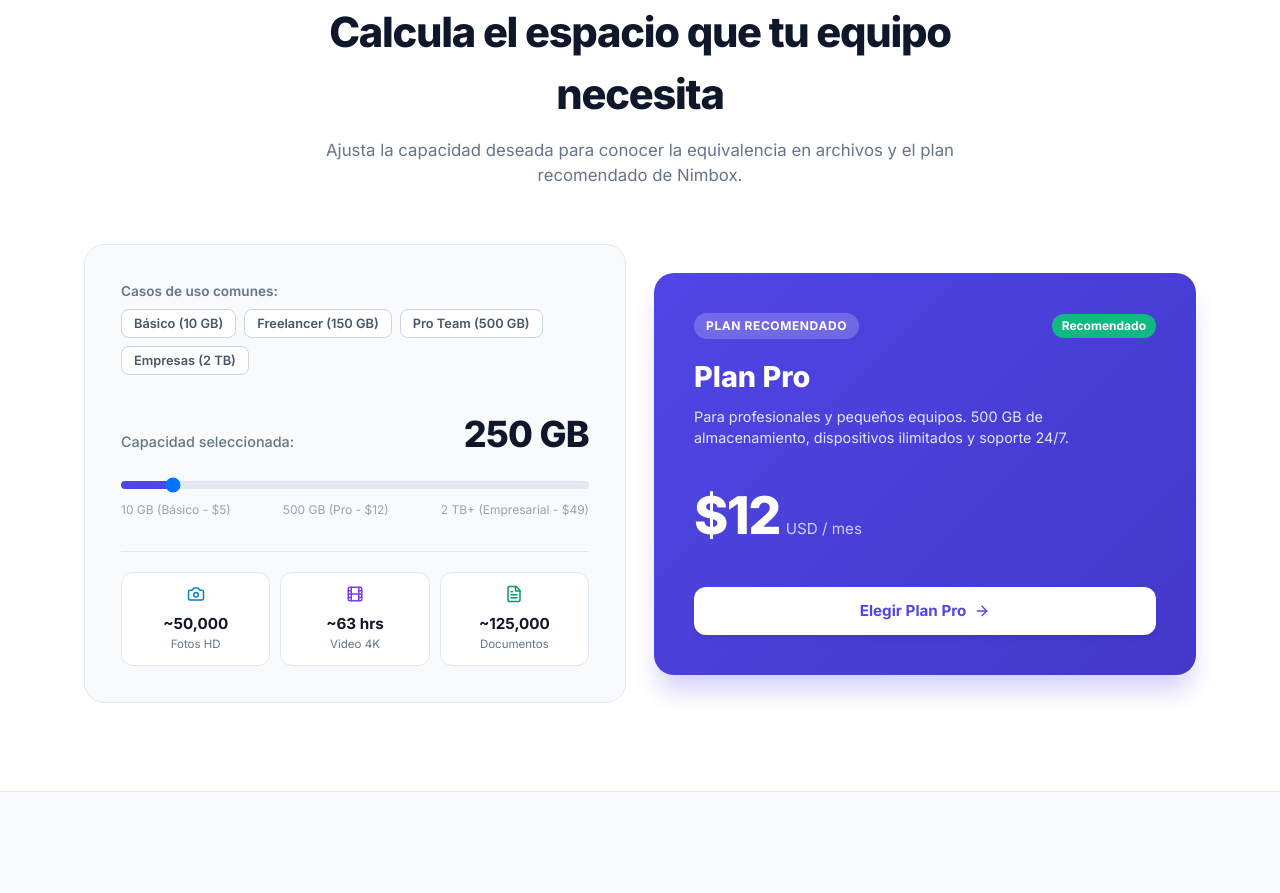
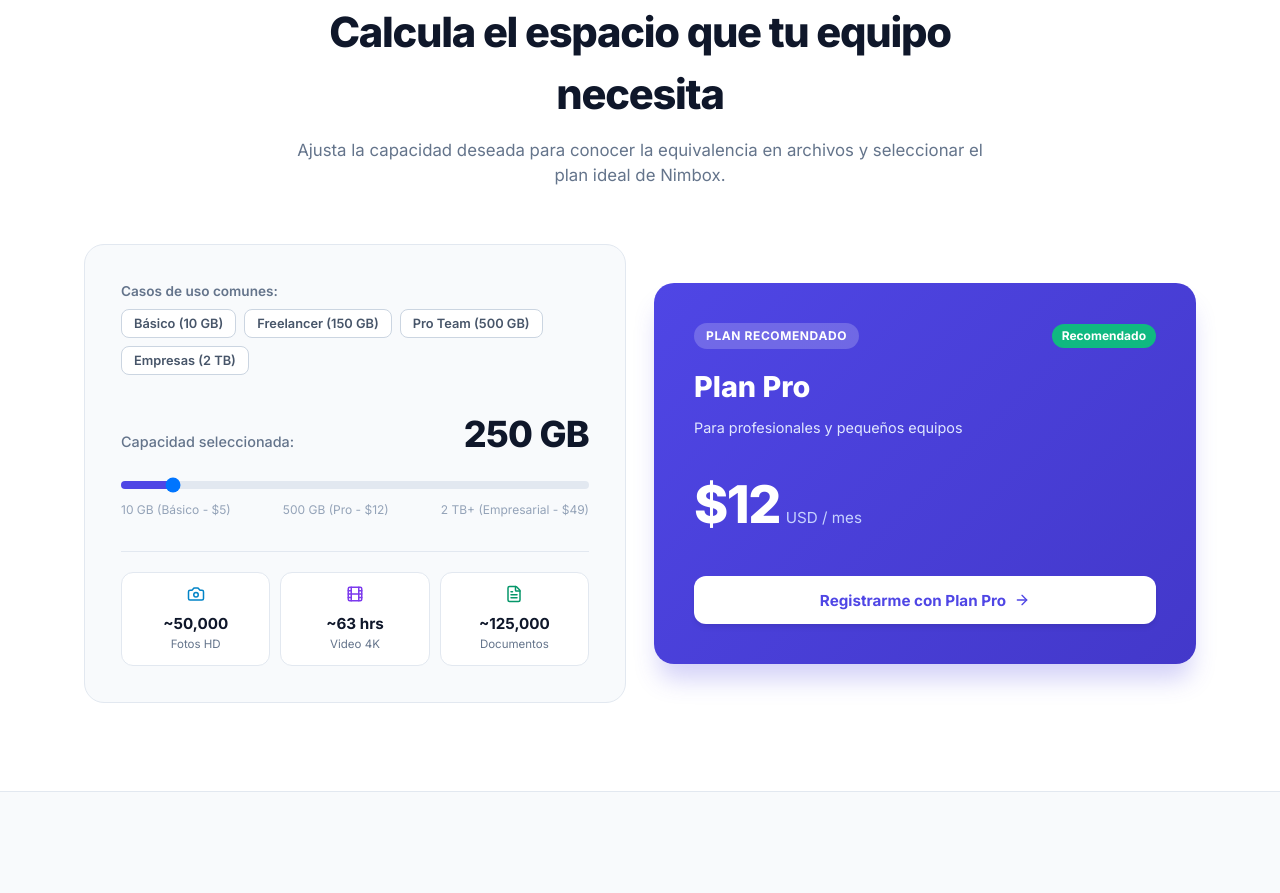
Before and after one commit to josuebarr10s/cloud_storage_saas, a React (Vite) app in the folder client/: page / in a window 1280 px wide. Shown: the part 2800-3693 px from the top of the page. Built offline with nearby package versions, Linux system fonts and the light colour scheme; no server answers; the database is empty.

Commit message:
Se corrigio el orden de los planes y tambien de la calculadora ya permite registrarse por medio de alli

```diff
--- a/client/src/components/landing/PricingSection.jsx
+++ b/client/src/components/landing/PricingSection.jsx
@@ -9,7 +9,9 @@
   useEffect(() => {
     async function loadPlans() {
       const dbPlans = await plansService.getPlans();
-      setPlans(dbPlans);
+      if (dbPlans && dbPlans.length > 0) {
+        setPlans(dbPlans.slice().sort((a, b) => a.precio - b.precio));
+      }
     }
     loadPlans();
   }, []);
--- a/client/src/components/landing/StorageCalculator.jsx
+++ b/client/src/components/landing/StorageCalculator.jsx
@@ -1,4 +1,4 @@
-import React, { useState } from 'react';
+import React, { useState, useEffect } from 'react';
 import {
   Sliders,
   Sparkles,
@@ -8,9 +8,90 @@
   TrendingDown,
   ArrowRight
 } from 'lucide-react';
+import { plansService } from '../../services/plansService.js';
+
+const FALLBACK_PLANS = [
+  {
+    id_plan: '11111111-1111-1111-1111-111111111111',
+    nombre: 'Básico',
+    name: 'Básico',
+    descripcion: 'Para uso personal y organización esencial. 10 GB de almacenamiento y acceso desde 2 dispositivos.',
+    desc: 'Para uso personal y organización esencial. 10 GB de almacenamiento y acceso desde 2 dispositivos.',
+    precio: 5,
+    price: 5,
+    precioAnual: 4.0,
+    storageQuota: '10 GB',
+    period: 'USD / mes',
+    badge: 'Uso Personal',
+    features: [
+      '10 GB de almacenamiento seguro',
+      'Acceso desde 2 dispositivos',
+      'Compartir por enlace',
+      'Soporte por email',
+      'Historial de versiones (7 días)'
+    ]
+  },
+  {
+    id_plan: '22222222-2222-2222-2222-222222222222',
+    nombre: 'Pro',
+    name: 'Pro',
+    descripcion: 'Para profesionales y pequeños equipos. 500 GB de almacenamiento, dispositivos ilimitados y soporte 24/7.',
+    desc: 'Para profesionales y pequeños equipos. 500 GB de almacenamiento, dispositivos ilimitados y soporte 24/7.',
+    precio: 12,
+    price: 12,
+    precioAnual: 9.6,
+    storageQuota: '500 GB',
+    popular: true,
+    period: 'USD / mes',
+    badge: 'Recomendado',
+    features: [
+      '500 GB de almacenamiento en la nube',
+      'Dispositivos ilimitados',
+      'Compartir con permisos avanzados',
+      'Soporte prioritario 24/7',
+      'Historial de versiones 30 días'
+    ]
+  },
+  {
+    id_plan: '33333333-3333-3333-3333-333333333333',
+    nombre: 'Empresarial',
+    name: 'Empresarial',
+    descripcion: 'Para organizaciones exigentes. Almacenamiento masivo, SSO, SLA 99.99% y soporte dedicado.',
+    desc: 'Para organizaciones exigentes. Almacenamiento masivo, SSO, SLA 99.99% y soporte dedicado.',
+    precio: 49,
+    price: 49,
+    precioAnual: 39.2,
+    storageQuota: 'Ilimitado',
+    period: 'USD / mes',
+    badge: 'Ilimitado / 2 TB+',
+    features: [
+      'Almacenamiento Ilimitado',
+      'SSO y control de acceso',
+      'SLA garantizado 99.99%',
+      'Soporte dedicado 24/7',
+      'Historial de versiones ilimitado'
+    ]
+  }
+];
 
 export const StorageCalculator = ({ onSelectPlan }) => {
   const [storageGB, setStorageGB] = useState(250);
+  const [plans, setPlans] = useState(FALLBACK_PLANS);
+
+  useEffect(() => {
+    async function load() {
+      try {
+        const dbPlans = await plansService.getPlans();
+        if (dbPlans && dbPlans.length > 0) {
+          const sorted = dbPlans.slice().sort((a, b) => a.precio - b.precio);
+          setPlans(sorted);
+        }
+      } catch (e) {
+        console.warn('Usando planes fallback en calculadora');
+      }
+    }
+    load();
+  }, []);
 
   // Estimaciones basadas en peso promedio
   const photosCount = Math.round(storageGB * 200); // 5MB por foto
@@ -18,33 +99,12 @@
   const docsCount = Math.round(storageGB * 500); // 2MB por documento
 
   // Determinación de plan recomendado
-  let recommendedPlan = {
-    name: 'Básico',
-    price: 5,
-    period: 'USD / mes',
-    badge: 'Uso Personal',
-    desc: 'Para uso personal y organización esencial. 10 GB de almacenamiento y acceso desde 2 dispositivos.',
-    planId: 1
-  };
+  let recommendedPlan = plans[0] || FALLBACK_PLANS[0];
 
   if (storageGB > 10 && storageGB <= 500) {
-    recommendedPlan = {
-      name: 'Pro',
-      price: 12,
-      period: 'USD / mes',
-      badge: 'Recomendado',
-      desc: 'Para profesionales y pequeños equipos. 500 GB de almacenamiento, dispositivos ilimitados y soporte 24/7.',
-      planId: 2
-    };
+    recommendedPlan = plans[1] || FALLBACK_PLANS[1];
   } else if (storageGB > 500) {
-    recommendedPlan = {
-      name: 'Empresarial',
-      price: 49,
-      period: 'USD / mes',
-      badge: 'Ilimitado / 2 TB',
-      desc: 'Para organizaciones exigentes. Almacenamiento masivo, SSO, SLA 99.99% y soporte dedicado.',
-      planId: 3
-    };
+    recommendedPlan = plans[2] || FALLBACK_PLANS[2];
   }
 
   const presets = [
@@ -53,6 +113,12 @@
     { label: 'Pro Team (500 GB)', value: 500 },
     { label: 'Empresas (2 TB)', value: 2000 },
   ];
+
+  const handleChoosePlan = () => {
+    if (onSelectPlan) {
+      onSelectPlan(recommendedPlan, 'monthly');
+    }
+  };
 
   return (
     <section
@@ -81,7 +147,7 @@
             Calcula el espacio que tu equipo necesita
           </h2>
           <p style={{ color: 'var(--text-muted)', fontSize: '1.05rem' }}>
-            Ajusta la capacidad deseada para conocer la equivalencia en archivos y el plan recomendado de Nimbox.
+            Ajusta la capacidad deseada para conocer la equivalencia en archivos y seleccionar el plan ideal de Nimbox.
           </p>
         </div>
 
@@ -121,6 +187,8 @@
                       background: storageGB === p.value ? 'var(--primary)' : 'var(--bg-card)',
                       color: storageGB === p.value ? 'var(--text-white)' : 'var(--text-secondary)',
                       border: storageGB === p.value ? '1px solid var(--primary)' : '1px solid var(--border-hover)',
+                      cursor: 'pointer',
+                      transition: 'all 0.15s'
                     }}
                   >
                     {p.label}
@@ -230,29 +298,29 @@
                     borderRadius: 'var(--radius-full)',
                   }}
                 >
-                  {recommendedPlan.badge}
+                  {recommendedPlan.badge || (recommendedPlan.nombre === 'Pro' ? 'Recomendado' : recommendedPlan.nombre === 'Básico' ? 'Económico' : 'Máximo Poder')}
                 </span>
               </div>
 
               <h3 style={{ fontSize: '1.8rem', fontWeight: 800, marginBottom: '0.5rem' }}>
-                Plan {recommendedPlan.name}
+                Plan {recommendedPlan.nombre || recommendedPlan.name}
               </h3>
               <p style={{ fontSize: '0.9rem', color: 'var(--accent-indigo-bg)', marginBottom: '1.75rem', lineHeight: 1.5 }}>
-                {recommendedPlan.desc}
+                {recommendedPlan.descripcion || recommendedPlan.desc || 'Almacenamiento seguro en la nube con sincronización instantánea.'}
               </p>
 
               <div style={{ display: 'flex', alignItems: 'baseline', gap: '6px', marginBottom: '2rem' }}>
                 <span style={{ fontSize: '3.25rem', fontWeight: 800, letterSpacing: '-0.03em' }}>
-                  ${recommendedPlan.price}
+                  ${recommendedPlan.precio || recommendedPlan.price}
                 </span>
                 <span style={{ fontSize: '0.95rem', color: 'var(--accent-indigo-border)' }}>
-                  {recommendedPlan.period}
+                  USD / mes
                 </span>
               </div>
             </div>
 
             <button
-              onClick={() => onSelectPlan && onSelectPlan(recommendedPlan)}
+              onClick={handleChoosePlan}
               style={{
                 width: '100%',
                 padding: '0.9rem',
@@ -266,9 +334,12 @@
                 justifyContent: 'center',
                 gap: '8px',
                 boxShadow: 'var(--shadow-md)',
+                cursor: 'pointer',
+                border: 'none',
+                transition: 'all 0.2s ease'
               }}
             >
-              Elegir Plan {recommendedPlan.name} <ArrowRight size={16} />
+              Registrarme con Plan {recommendedPlan.nombre || recommendedPlan.name} <ArrowRight size={16} />
             </button>
           </div>
         </div>
--- a/client/src/components/payment/PaymentModal.jsx
+++ b/client/src/components/payment/PaymentModal.jsx
@@ -101,7 +101,7 @@
       try {
         const dbPlans = await plansService.getPlans();
         if (dbPlans && dbPlans.length > 0) {
-          setAvailablePlans(dbPlans);
+          setAvailablePlans(dbPlans.slice().sort((a, b) => a.precio - b.precio));
         }
       } catch (e) {
         console.warn('Usando planes locales en PaymentModal');
--- a/client/src/services/plansService.js
+++ b/client/src/services/plansService.js
@@ -69,10 +69,11 @@
       const { data, error } = await supabase
         .from('plan')
         .select('*')
-        .eq('activo', true);
+        .eq('activo', true)
+        .order('precio', { ascending: true });
 
       if (error || !data || data.length === 0) {
-        return DEFAULT_PLANS;
+        return DEFAULT_PLANS.slice().sort((a, b) => a.precio - b.precio);
       }
 
       return data.map(p => {
@@ -95,10 +96,10 @@
           features: isPro ? DEFAULT_PLANS[1].features : isEmp ? DEFAULT_PLANS[2].features : DEFAULT_PLANS[0].features,
           buttonText: isPro ? 'Elegir Pro' : isEmp ? 'Contactar ventas' : 'Elegir Básico'
         };
-      });
+      }).sort((a, b) => a.precio - b.precio);
     } catch (err) {
       console.warn('Uso de planes por defecto (error Supabase):', err);
-      return DEFAULT_PLANS;
+      return DEFAULT_PLANS.slice().sort((a, b) => a.precio - b.precio);
     }
   },
 
```
